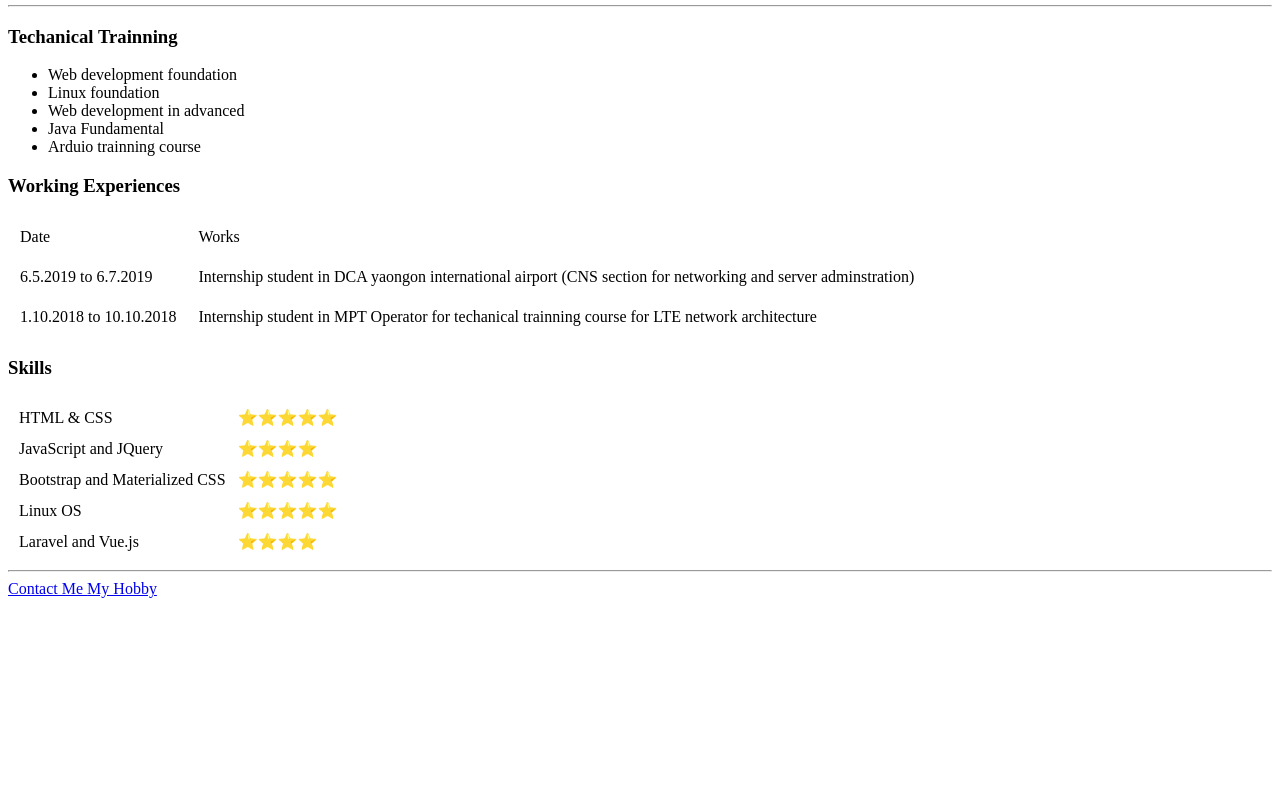
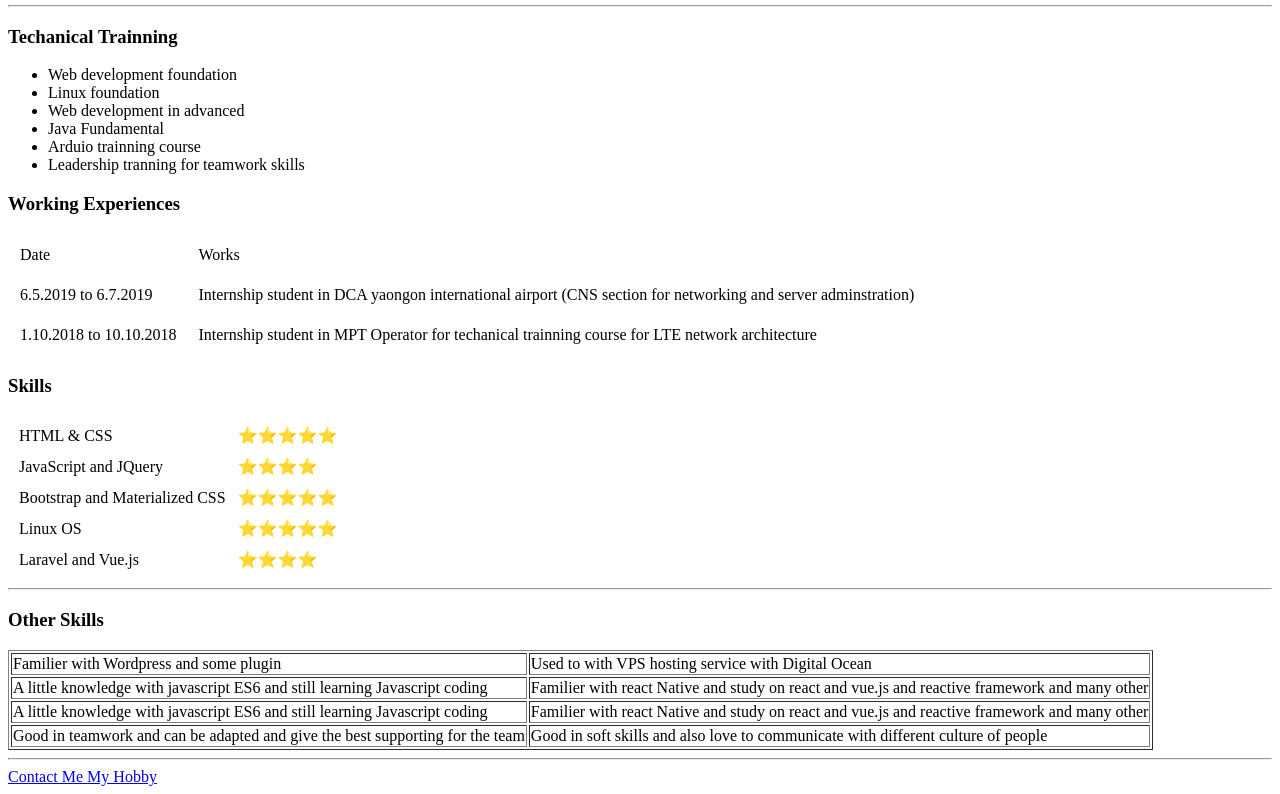
Before and after one commit to htawlon/My-Personal-Profiles, a plain HTML site: page index.html in a window 1280 px wide. Shown: the part 449-1243 px from the top of the page. Before the commit the page ends 1055 px from the top, so only its background shows below. Drawn offline with Linux system fonts and the light colour scheme.

Commit message:
Add files via upload

```diff
--- a/index.html
+++ b/index.html
@@ -26,6 +26,7 @@
     <li> Web development in advanced </li>
     <li> Java Fundamental</li>
     <li> Arduio trainning course</li>
+    <li>Leadership tranning for teamwork skills</li>
 </ul>
 <h3> Working Experiences </h3>
 <table cellpadding="10">
@@ -64,8 +65,30 @@
         <td> Linux OS</td>
         <td>⭐⭐⭐⭐⭐</td>
     </tr>
+    <tr>
     <td>Laravel and Vue.js </td>
     <td>⭐⭐⭐⭐</td>
+       </tr>
+</table>
+<hr>
+<h3> Other Skills</h3>
+<table border="1">
+   <tr>
+       <td>Familier with Wordpress and some plugin</td>
+       <td> Used to with VPS hosting service with Digital Ocean</td>
+   </tr>
+    <tr>
+        <td> A little knowledge with javascript ES6 and still learning Javascript coding</td>
+        <td> Familier with react Native and study on react and vue.js and reactive framework and many other </td>
+    </tr>
+    <tr>
+        <td> A little knowledge with javascript ES6 and still learning Javascript coding</td>
+        <td> Familier with react Native and study on react and vue.js and reactive framework and many other </td>
+    </tr>
+    <tr>
+        <td> Good in teamwork and can be adapted and give the best supporting for the team</td>
+        <td>Good in soft skills and also love to communicate with different culture of people</td>
+    </tr>
 </table>
 <hr>
 <a href="contact_me.html"> Contact Me </a>
```
